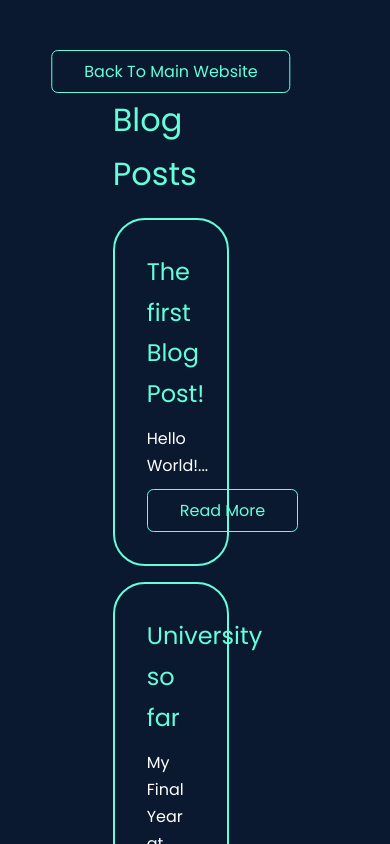
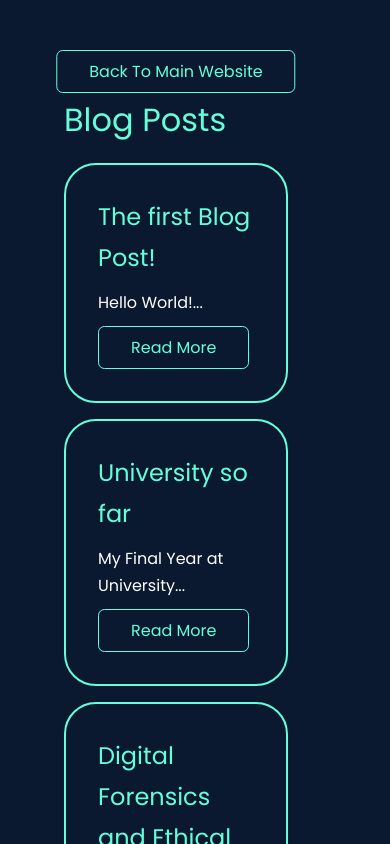
Before and after one commit to JacksonLDJ/react-portfolio-website, a React (Create React App) app: page /blog in a window 390 px wide. Shown: the top 844 px of the page. Built offline with nearby package versions, Linux system fonts and the light colour scheme.

Commit message:
Update to Blog.css

```diff
--- a/src/styles/Blog.css
+++ b/src/styles/Blog.css
@@ -111,12 +111,12 @@ p {
 
 @media screen and (max-width: 601px) {
     .blog-post {
-        width: var(--container-width-lg);
+        width: 25rem;
         padding-right: 8rem;
     }
 
     .blog-home {
-        width: var(--container-width-lg);
+        width: 25rem;
         padding-right: 7rem;
         margin: 0 auto;
         height: 100vh;
@@ -135,7 +135,7 @@ p {
 
 @media scren and (max-width: 850px){
     .blog-post {
-        width: var(--container-width-lg);
+        width: 25rem;
         padding-right: 8rem;
     }
 
```
